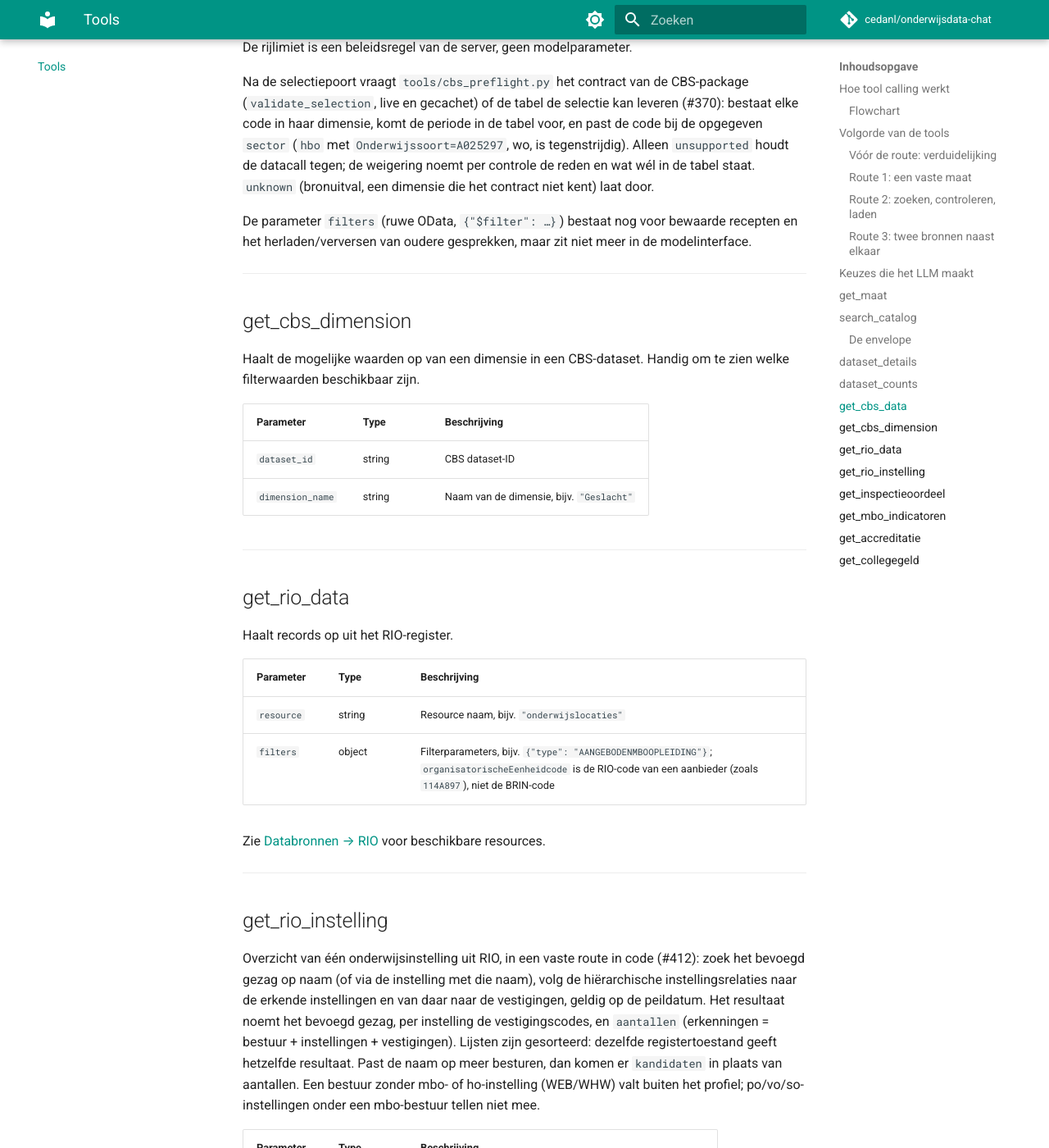
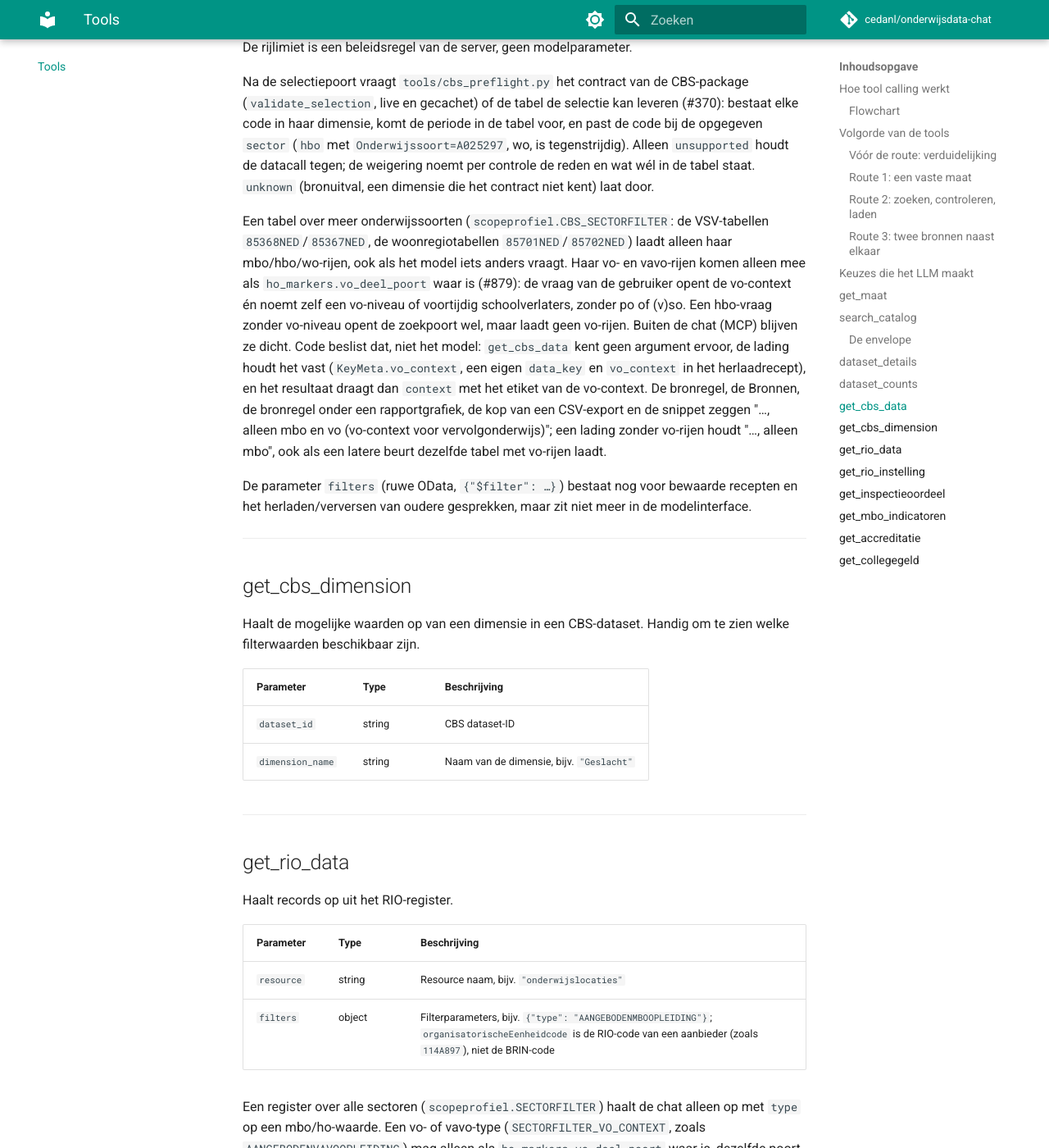
Before and after one commit to cedanl/onderwijsdata-chat, an MkDocs documentation site: the page built from docs/tools.md, in a window 1280 px wide and 1400 px high, scrolled down 10780 px. Shown: the whole window at 82% size. Built offline with MkDocs 1.6.1 and Material for MkDocs 9.7.7, drawn with Linux system fonts in a browser that asks for light colours; comment, search, counter and statistics services are not loaded; some of the changed text lies outside the part shown.

Commit message:
docs: het vo-deel van gemengde CBS-tabellen en RIO-registers bij een doorstroomvraag
- docs/databronnen.md: de poort met voorbeelden die het vo-deel wel en niet openen, het etiket per lading, en de
  grenzen (buiten de chat dicht, een vervolgvraag zonder vo-niveau, RIO zonder aantallen, mbo-32 in de baseline).
- docs/tools.md: get_cbs_data en get_rio_data noemen de poort, het etiket en het recept.
- CLAUDE.md: de scoperegel noemt vo_deel_poort.

Refs surf-internal/npuls/ceda/onderwijsdata-chat#879
Refs surf-internal/npuls/ceda/onderwijsdata-chat#880

Co-Authored-By: Claude Opus 5.5 <noreply@anthropic.com>

```diff
--- a/docs/tools.md
+++ b/docs/tools.md
@@ -313,6 +313,17 @@ periode in de tabel voor, en past de code bij de opgegeven `sector` (`hbo` met `
 is tegenstrijdig). Alleen `unsupported` houdt de datacall tegen; de weigering noemt per controle de reden en
 wat wél in de tabel staat. `unknown` (bronuitval, een dimensie die het contract niet kent) laat door.
 
+Een tabel over meer onderwijssoorten (`scopeprofiel.CBS_SECTORFILTER`: de VSV-tabellen `85368NED`/`85367NED`, de
+woonregiotabellen `85701NED`/`85702NED`) laadt alleen haar mbo/hbo/wo-rijen, ook als het model iets anders vraagt.
+Haar vo- en vavo-rijen komen alleen mee als `ho_markers.vo_deel_poort` waar is (#879): de vraag van de gebruiker
+opent de vo-context én noemt zelf een vo-niveau of voortijdig schoolverlaters, zonder po of (v)so. Een hbo-vraag
+zonder vo-niveau opent de zoekpoort wel, maar laadt geen vo-rijen. Buiten de chat (MCP) blijven ze dicht. Code
+beslist dat, niet het model: `get_cbs_data` kent geen argument ervoor, de lading houdt het vast (`KeyMeta.vo_context`,
+een eigen `data_key` en `vo_context` in het herlaadrecept), en het resultaat draagt dan `context` met het etiket van
+de vo-context. De bronregel, de Bronnen, de bronregel onder een rapportgrafiek, de kop van een CSV-export en de
+snippet zeggen "…, alleen mbo en vo (vo-context voor vervolgonderwijs)"; een lading zonder vo-rijen houdt "…, alleen
+mbo", ook als een latere beurt dezelfde tabel met vo-rijen laadt.
+
 De parameter `filters` (ruwe OData, `{"$filter": …}`) bestaat nog voor bewaarde recepten
 en het herladen/verversen van oudere gesprekken, maar zit niet meer in de modelinterface.
 
@@ -337,6 +348,13 @@ Haalt records op uit het RIO-register.
 |-----------|------|-------------|
 | `resource` | string | Resource naam, bijv. `"onderwijslocaties"` |
 | `filters` | object | Filterparameters, bijv. `{"type": "AANGEBODENMBOOPLEIDING"}`; `organisatorischeEenheidcode` is de RIO-code van een aanbieder (zoals `114A897`), niet de BRIN-code |
+
+Een register over alle sectoren (`scopeprofiel.SECTORFILTER`) haalt de chat alleen op met `type` op een mbo/ho-waarde.
+Een vo- of vavo-type (`SECTORFILTER_VO_CONTEXT`, zoals `AANGEBODENVAVOOPLEIDING`) mag alleen als
+`ho_markers.vo_deel_poort` waar is, dezelfde poort als bij de gemengde CBS-tabellen (#880): "Welke vavo-opleidingen
+bieden roc's in Utrecht aan?" wel, een mbo-vraag of een aanroep buiten de chat niet. Zo'n pagina draagt `context` en de
+bronregel "…, vo-context voor vervolgonderwijs"; het herlaadrecept onthoudt dat (`vo_context`). Po- en (v)so-typen en
+de registers zonder typefilter blijven dicht.
 
 Zie [Databronnen → RIO](databronnen.md) voor beschikbare resources.
 
```
Also changed, not shown: CLAUDE.md (+1 -1 lines), docs/databronnen.md (+8 -2 lines).
